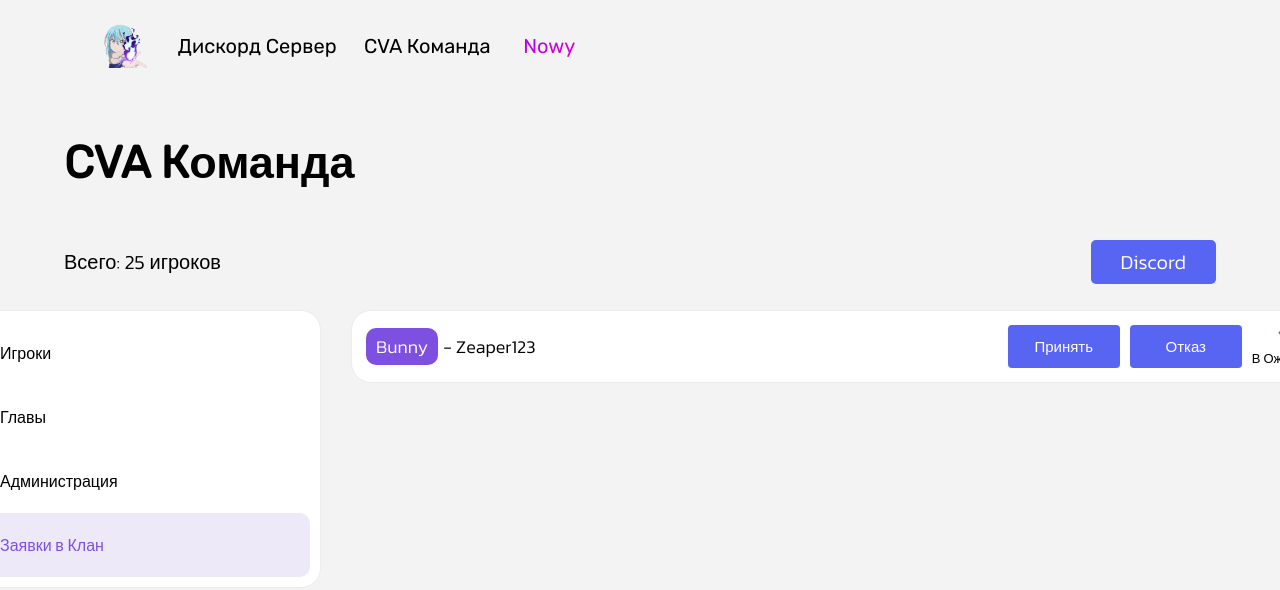
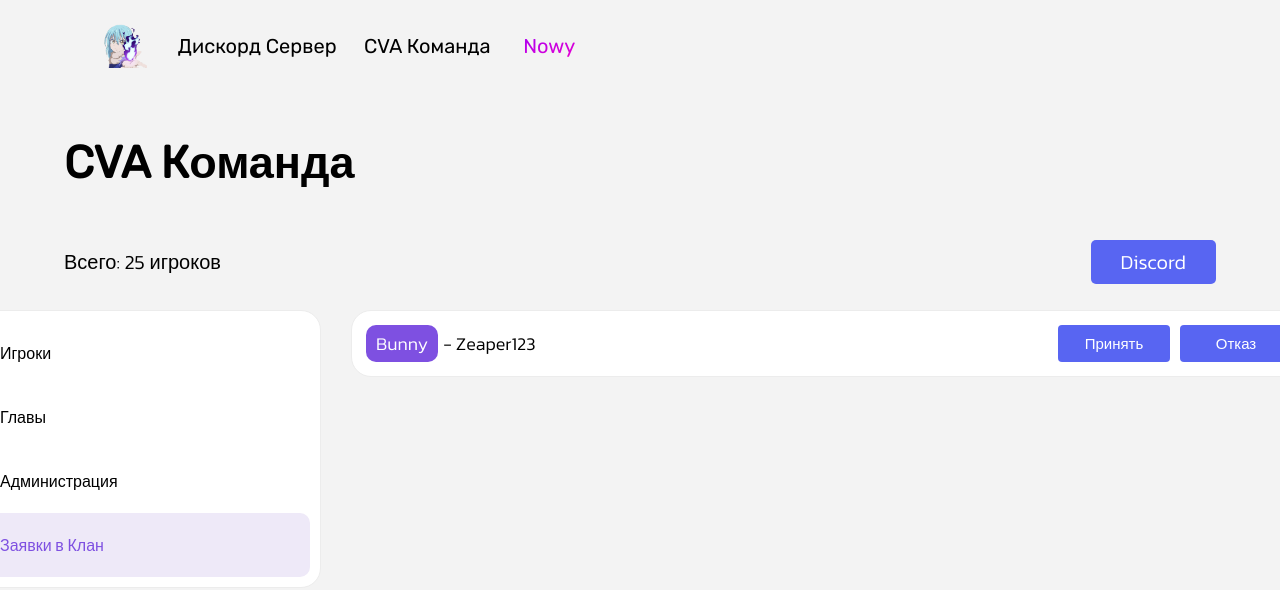
Before and after one commit to TheNowy/Tempo, a React (Vite) app: page /commands in a window 1280 px wide. Both pictures are taken after a click on the element "Заявки в Клан". Shown: the top 590 px of the page. Built offline with nearby package versions, Linux system fonts and the light colour scheme.

Commit message:
FunUpdate

```diff
--- a/src/components/pages/Commands/Sandbox/Sandbox.module.scss
+++ b/src/components/pages/Commands/Sandbox/Sandbox.module.scss
@@ -97,7 +97,7 @@
           color: white;
           border-radius: 4px;
           background-color: #5865f2;
-          padding: 10px 20px;
+          padding: 7px 20px;
           font-size: 15px;
 
           &:hover {
@@ -114,8 +114,7 @@
 
           svg {
             color: #7e50e1;
-            animation: rotate 4s linear infinite;
-            animation-delay: 1s;
+            animation: rotate 2s linear infinite;
           }
         }
 
--- a/src/components/pages/Commands/Sandbox/Sandbox.tsx
+++ b/src/components/pages/Commands/Sandbox/Sandbox.tsx
@@ -1,5 +1,6 @@
 import Style from "./Sandbox.module.scss";
 import { useState, useEffect } from "react";
+import { Link } from "react-router-dom";
 
 import FormatListBulletedIcon from "@mui/icons-material/FormatListBulleted";
 import SupervisorAccountIcon from "@mui/icons-material/SupervisorAccount";
@@ -183,10 +184,14 @@ const Sandbox = () => {
                 <span>Bunny</span> - Zeaper123
               </h1>
               <div className={Style.Accept}>
-                <button>Принять</button>
-                <button>Отказ</button>
+                <Link to="https://risovach.ru/upload/2014/09/mem/krestnyy-otec_60436386_orig_.jpeg">
+                  <button>Принять</button>
+                </Link>
+                <Link to="https://webpulse.imgsmail.ru/imgpreview?mb=webpulse&key=pulse_cabinet-image-8a2383ec-a793-4caa-81aa-09dd92ed8d51">
+                  <button>Отказ</button>
+                </Link>
                 <p>
-                  <HourglassBottomIcon />В Ожидании
+                  <HourglassBottomIcon />
                 </p>
               </div>
             </div>
```
